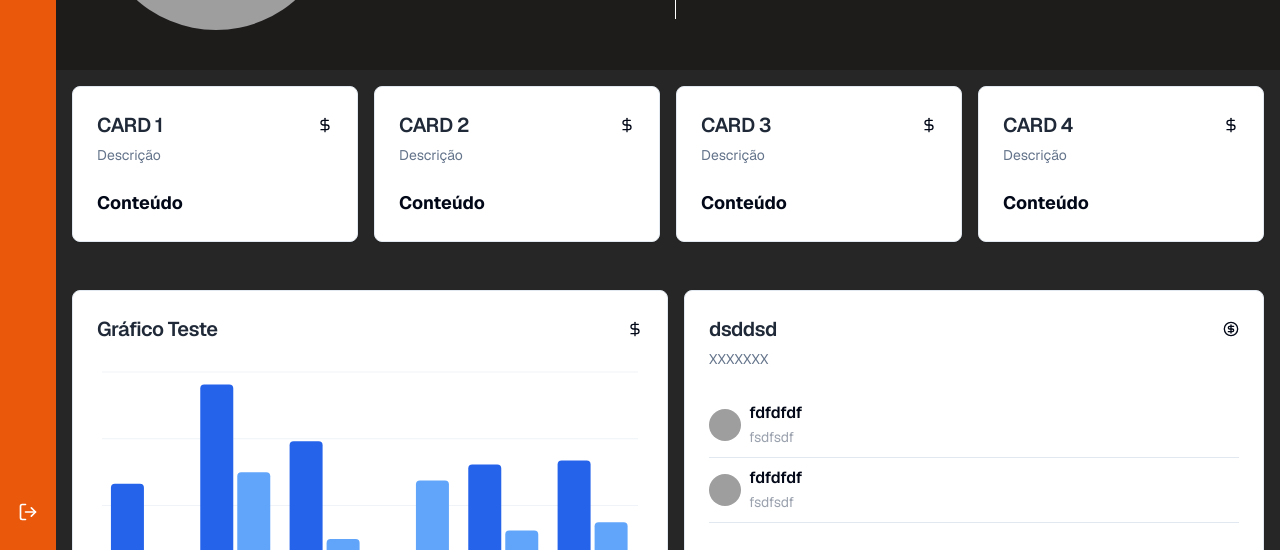
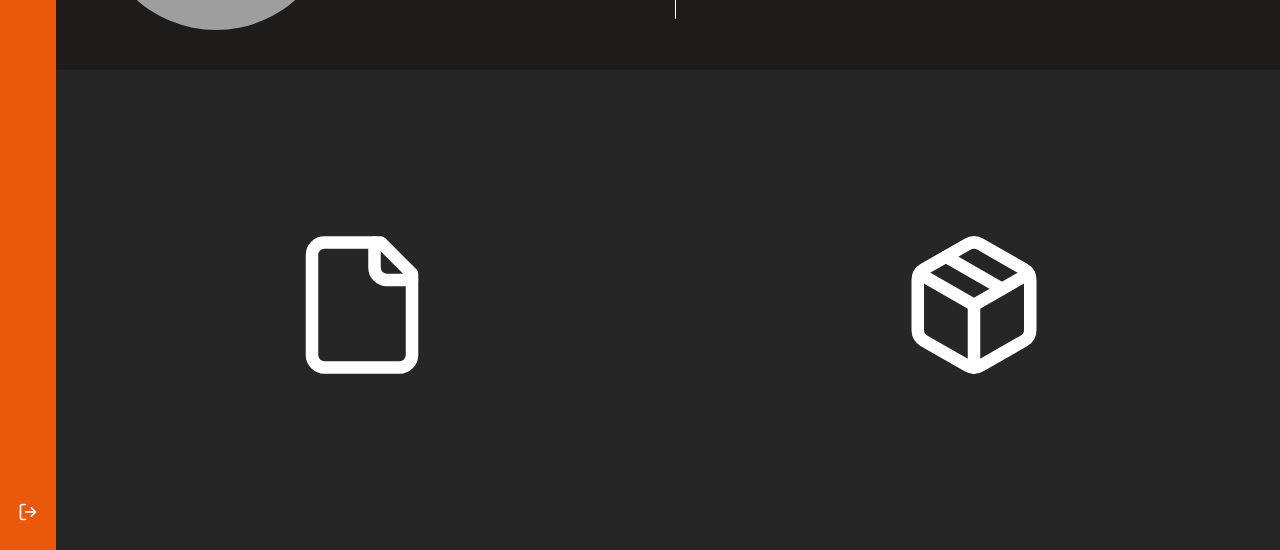
Before and after one commit to caueeugenio/fiap-hackaton-frontend, a Next.js app: page / in a window 1280 px wide. Shown: the part 250-800 px from the top of the page. Built offline with nearby package versions, Linux system fonts and the light colour scheme; grey boxes are pictures that could not be loaded.

Commit message:
improving componentization and cleaning unnecessary components

```diff
--- a/package.json
+++ b/package.json
@@ -12,6 +12,7 @@
     "@radix-ui/react-avatar": "^1.1.2",
     "@radix-ui/react-dialog": "^1.1.4",
     "@radix-ui/react-dropdown-menu": "^2.1.4",
+    "@radix-ui/react-progress": "^1.1.1",
     "@radix-ui/react-slot": "^1.1.1",
     "@radix-ui/react-tooltip": "^1.1.6",
     "class-variance-authority": "^0.7.1",
@@ -19,6 +20,7 @@
     "lucide-react": "^0.471.1",
     "next": "15.1.4",
     "react": "^19.0.0",
+    "react-circular-progressbar": "^2.1.0",
     "react-dom": "^19.0.0",
     "recharts": "^2.15.0",
     "tailwind-merge": "^2.6.0",
--- a/src/app/layout.tsx
+++ b/src/app/layout.tsx
@@ -8,7 +8,7 @@ const geistSans = Geist({
   variable: "--font-geist-sans",
   subsets: ["latin"],
 });
-import { Sidebar } from "@/components/sidebar";
+import { Sidebar } from "@/components/Sidebar";
 const geistMono = Geist_Mono({
   variable: "--font-geist-mono",
   subsets: ["latin"],
--- a/src/app/page.tsx
+++ b/src/app/page.tsx
@@ -1,101 +1,34 @@
-import ChartOverview from '@/components/chart'
-import { Ranking } from '@/components/ranking'
-import { Avatar, AvatarFallback, AvatarImage } from '@/components/ui/avatar'
-import {
-  Card,
-  CardHeader,
-  CardTitle,
-  CardDescription,
-  CardContent,
-} from '@/components/ui/card'
-import { DollarSign } from 'lucide-react'
+import Header from '@/components/Header'
+import { File, Package } from 'lucide-react'
+import 'react-circular-progressbar/dist/styles.css'
 export default function Home() {
   return (
     <main className='sm:ml-14 '>
-      <header>
-        <div className='flex items-center  bg-header_background'>
-          <div className='p-10 flex items-center' style={{ width: '100%' }}>
-            <Avatar className='w-60 h-60'>
-              <AvatarImage src='https://github.com/shadcn.png' />
-              <AvatarFallback>Avatar</AvatarFallback>
-            </Avatar>
-            <div className='text-white p-6'>
-              <p className='text-4xl'>João da Silva</p>
-              <p className='text-2xl'>5ª Serie - Turma XPTO</p>
-            </div>
+      <Header />
 
-            <div
-              className='hidden sm:block border-l border-white h-full mx-12'
-              style={{ height: '217px' }}
-            ></div>
-          </div>
-        </div>
-      </header>
-
-      <section className='grid grid-cols-2 lg:grid-cols-4 gap-4 p-4'>
-        <Card>
-          <CardHeader>
-            <div className='flex items-center justify-center'>
-              <CardTitle className='text-lg sm:text-xl text-gray-800 select-none'>
-                CARD 1
-              </CardTitle>
-              <DollarSign className='ml-auto w-4 h-4' />
-            </div>
-            <CardDescription>Descrição</CardDescription>
-          </CardHeader>
-          <CardContent>
-            <p className='text-base sm:text-lg font-bold'>Conteúdo</p>
-          </CardContent>
-        </Card>
-
-        <Card>
-          <CardHeader>
-            <div className='flex items-center justify-center'>
-              <CardTitle className='text-lg sm:text-xl text-gray-800 select-none'>
-                CARD 2
-              </CardTitle>
-              <DollarSign className='ml-auto w-4 h-4' />
-            </div>
-            <CardDescription>Descrição</CardDescription>
-          </CardHeader>
-          <CardContent>
-            <p className='text-base sm:text-lg font-bold'>Conteúdo</p>
-          </CardContent>
-        </Card>
-        <Card>
-          <CardHeader>
-            <div className='flex items-center justify-center'>
-              <CardTitle className='text-lg sm:text-xl text-gray-800 select-none'>
-                CARD 3
-              </CardTitle>
-              <DollarSign className='ml-auto w-4 h-4' />
-            </div>
-            <CardDescription>Descrição</CardDescription>
-          </CardHeader>
-          <CardContent>
-            <p className='text-base sm:text-lg font-bold'>Conteúdo</p>
-          </CardContent>
-        </Card>
-        <Card>
-          <CardHeader>
-            <div className='flex items-center justify-center'>
-              <CardTitle className='text-lg sm:text-xl text-gray-800 select-none'>
-                CARD 4
-              </CardTitle>
-              <DollarSign className='ml-auto w-4 h-4' />
-            </div>
-            <CardDescription>Descrição</CardDescription>
-          </CardHeader>
-          <CardContent>
-            <p className='text-base sm:text-lg font-bold'>Conteúdo</p>
-          </CardContent>
-        </Card>
+      <section className='flex justify-around items-center mt-40'>
+        <File
+          className='text-white'
+          style={{ height: '150px', width: '150px' }}
+        />
+        <Package
+          className='text-white'
+          style={{ height: '150px', width: '150px' }}
+        />
       </section>
 
-      <section className='mt-4 flex flex-col md:flex-row gap-4 p-4'>
+      {/* <section className='grid grid-cols-2 lg:grid-cols-4 gap-4 p-4'>
+        <CardComponent
+          title='CARD 1'
+          description='Descrição'
+          content='Conteúdo'
+        ></CardComponent>
+      </section> */}
+
+      {/* <section className='mt-4 flex flex-col md:flex-row gap-4 p-4'>
         <ChartOverview></ChartOverview>
         <Ranking />
-      </section>
+      </section> */}
     </main>
   )
 }
--- /dev/null
+++ b/src/components/Card/index.tsx
@@ -0,0 +1,33 @@
+import { DollarSign } from 'lucide-react'
+import {
+  Card,
+  CardContent,
+  CardDescription,
+  CardHeader,
+  CardTitle,
+} from '../ui/card'
+
+interface CardComponentProps {
+  title: string;
+  description: string;
+  content: string;
+}
+
+export default function CardComponent({ title, description, content }: CardComponentProps) {
+  return (
+    <Card>
+      <CardHeader>
+        <div className='flex items-center justify-center'>
+          <CardTitle className='text-lg sm:text-xl text-gray-800 select-none'>
+            {title}
+          </CardTitle>
+          <DollarSign className='ml-auto w-4 h-4' />
+        </div>
+        <CardDescription>{description}</CardDescription>
+      </CardHeader>
+      <CardContent>
+        <p className='text-base sm:text-lg font-bold'>{content}</p>
+      </CardContent>
+    </Card>
+  )
+}
--- /dev/null
+++ b/src/components/CircularProgressBar/index.tsx
@@ -0,0 +1,27 @@
+import React from 'react';
+import { CircularProgressbar, buildStyles } from 'react-circular-progressbar';
+import 'react-circular-progressbar/dist/styles.css';
+
+interface CircularProgressBarProps {
+  percentage: number;
+}
+
+const CircularProgressBar: React.FC<CircularProgressBarProps> = ({ percentage }) => {
+  return (
+    <CircularProgressbar
+      value={percentage}
+      text={`${percentage}%`}
+      styles={buildStyles({
+        rotation: 0.25,
+        strokeLinecap: 'butt',
+        textSize: '16px',
+        pathColor: `rgba(62, 152, 199, ${percentage / 100})`,
+        textColor: '#f88',
+        trailColor: '#d6d6d6',
+        backgroundColor: '#3e98c7',
+      })}
+    />
+  );
+};
+
+export default CircularProgressBar;
--- /dev/null
+++ b/src/components/Header/index.tsx
@@ -0,0 +1,37 @@
+import { ProgressBar } from '../ProgressBar'
+import { Avatar, AvatarFallback, AvatarImage } from '../ui/avatar'
+
+export default function Header() {
+  return (
+    <header className='header'>
+      <div className='flex items-center bg-header_background'>
+        <div className='p-10 flex items-center' style={{ width: '100%' }}>
+          <Avatar className='w-60 h-60'>
+            <AvatarImage src='https://github.com/shadcn.png' />
+            <AvatarFallback>Avatar</AvatarFallback>
+          </Avatar>
+          <div className='text-white p-6'>
+            <p className='text-4xl'>João da Silva</p>
+            <p className='text-2xl'>5ª Serie - Turma XPTO</p>
+          </div>
+
+          <div
+            className='hidden sm:block border-l border-white h-full mx-12'
+            style={{ height: '217px' }}
+          ></div>
+          {/* <div className=' '>
+            <div className='w-80'>
+              <span className='text-white'>Progresso 1</span>
+
+              <ProgressBar />
+            </div>
+            <div className='w-80'>
+              <span className='text-white'>Progresso 2</span>
+              <ProgressBar />
+            </div>
+          </div> */}
+        </div>
+      </div>
+    </header>
+  )
+}
--- /dev/null
+++ b/src/components/ProgressBar/index.tsx
@@ -0,0 +1,17 @@
+"use client"
+
+import * as React from "react"
+
+import { Progress } from "@/components/ui/progress"
+import { useEffect, useState } from "react"
+
+export function ProgressBar() {
+  const [progress, setProgress] = useState(13)
+
+ useEffect(() => {
+    const timer = setTimeout(() => setProgress(66), 500)
+    return () => clearTimeout(timer)
+  }, [])
+
+  return <Progress  value={progress} className="w-[60%]" />
+}
--- /dev/null
+++ b/src/components/ui/progress.tsx
@@ -0,0 +1,28 @@
+"use client"
+
+import * as React from "react"
+import * as ProgressPrimitive from "@radix-ui/react-progress"
+
+import { cn } from "@/lib/utils"
+
+const Progress = React.forwardRef<
+  React.ElementRef<typeof ProgressPrimitive.Root>,
+  React.ComponentPropsWithoutRef<typeof ProgressPrimitive.Root>
+>(({ className, value, ...props }, ref) => (
+  <ProgressPrimitive.Root
+    ref={ref}
+    className={cn(
+      "relative h-4 w-full overflow-hidden rounded-full bg-secondary",
+      className
+    )}
+    {...props}
+  >
+    <ProgressPrimitive.Indicator
+      className="h-full w-full flex-1 bg-green-700 transition-all"
+      style={{ transform: `translateX(-${100 - (value || 0)}%)` }}
+    />
+  </ProgressPrimitive.Root>
+))
+Progress.displayName = ProgressPrimitive.Root.displayName
+
+export { Progress }
```
Also changed, not shown: 1 other file (tests, documents, lock files or other folders).
